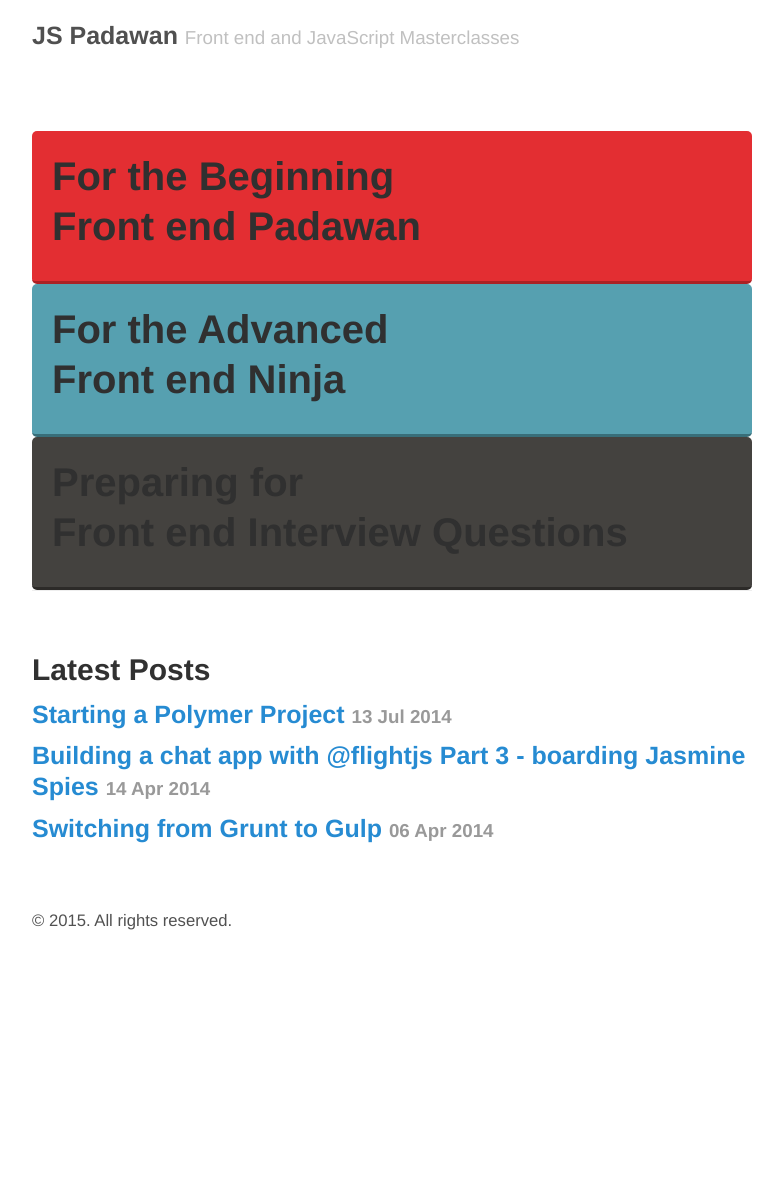
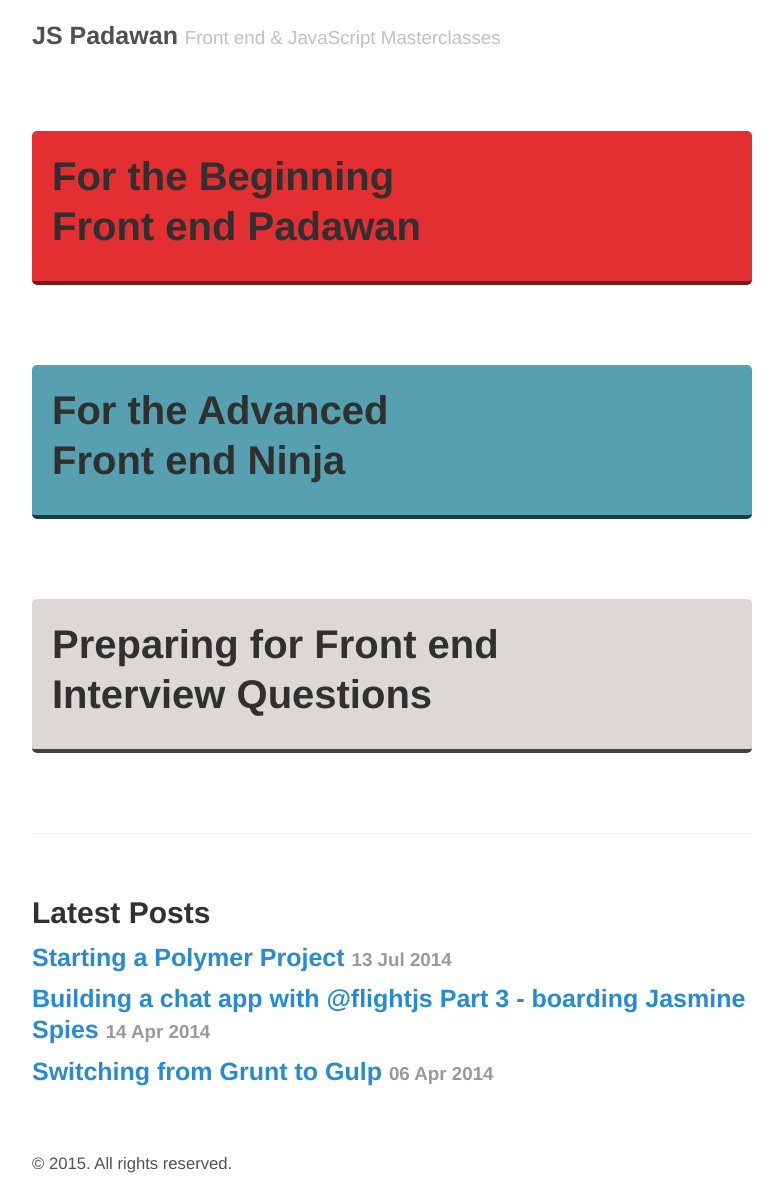
Before and after one commit to stefanRitter/jsblog, a Jekyll site: the page built from index.html, in a window 1280 px wide. Shown: the whole page, without its empty margins (248-1031 px from the left). Built offline with Jekyll 4.4.1, drawn with Linux system fonts in a browser that asks for light colours; the list of posts is cut into pages by our own code; before the commit the page ends 934 px from its top, so only the background shows below that.

Commit message:
style home page

```diff
--- a/_config.yml
+++ b/_config.yml
@@ -4,7 +4,7 @@
 
 # Setup
 title:            JS Padawan
-tagline:          Front end and JavaScript Masterclasses
+tagline:          Front end & JavaScript Masterclasses
 url:              http://jspadawan.com
 paginate:         10
 author:
--- a/_sass/buttons.sass
+++ b/_sass/buttons.sass
@@ -6,14 +6,14 @@
   &.red
     background-color: $red
     color: White
-    border-bottom: 3px solid $darkRed
+    border-bottom: 4px solid $darkRed
 
   &.blue
     background-color: $blue
     color: White
-    border-bottom: 3px solid $darkBlue
+    border-bottom: 4px solid $darkBlue
 
   &.gray
     background-color: $gray
     color: White
-    border-bottom: 3px solid $darkGray
+    border-bottom: 4px solid $darkGray
--- a/_sass/variables.sass
+++ b/_sass/variables.sass
@@ -1,12 +1,12 @@
 // colors
 $red: #E32E32
-$darkRed: #AB2225
+$darkRed: #79191B
 
 $blue: #56A0B0
-$darkBlue: #386E79
+$darkBlue: #1D3B41
 
-$gray: #44423F
-$darkGray: #2C2A28
+$gray: #DCD9D4
+$darkGray: #44423F
 
 // breakpoints
 $phone: 460px
--- a/index.html
+++ b/index.html
@@ -4,7 +4,7 @@
 ---
 
 <div class="posts">
-  <a href="/padawan/" class="button red">
+  <a href="/padawan/" class="button red post">
     <h1 class="post-title">
       For the Beginning
       <br>
@@ -12,7 +12,7 @@
     </h1>
   </a>
 
-  <a href="/padawan/" class="button blue">
+  <a href="/ninja/" class="button blue post">
     <h1 class="post-title">
       For the Advanced
       <br>
@@ -20,11 +20,11 @@
     </h1>
   </a>
 
-  <a href="/interviewing/" class="button gray">
+  <a href="/interviewing/" class="button gray post">
     <h1 class="post-title">
-      Preparing for
+      Preparing for Front end
       <br>
-      Front end Interview Questions
+      Interview Questions
     </h1>
   </a>
 </div>
--- a/public/css/styles.sass
+++ b/public/css/styles.sass
@@ -3,7 +3,7 @@
 ---
 
 @import "variables"
-@import "reset"
+@import "general"
 
 @import "header"
 @import "buttons"
```
Also changed, not shown: _sass/general.sass (added), _sass/reset.sass (deleted).
